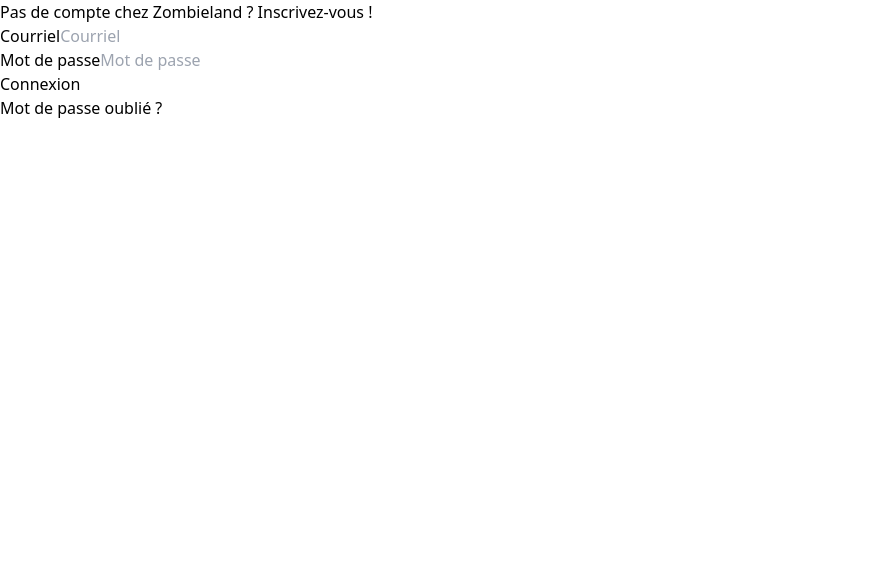
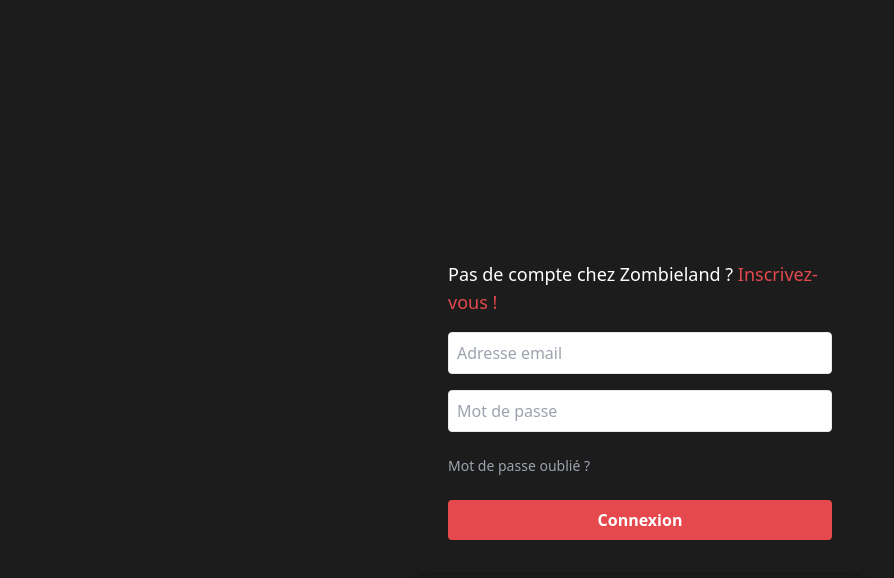
Before and after one commit to Pauline-Devavry/projet-zombieland-fork, a React (Vite) app in the folder client/: page /connexion in a window 1280 px wide. Shown: the top 578 px of the page, without its empty margins (0-894 px from the left). Built offline with nearby package versions, Linux system fonts and the light colour scheme.

Commit message:
S1D2 client - connexion page css

```diff
--- a/client/src/pages/Connexion.jsx
+++ b/client/src/pages/Connexion.jsx
@@ -12,41 +12,50 @@
 
 
   return (
-    <div>
-        <h2>Pas de compte chez Zombieland ? Inscrivez-vous !</h2>
+    <div className="flex flex-col items-center justify-center min-h-screen bg-backgroundColor">
+      <div className="bg-transparent p-8 rounded-lg shadow-lg w-full max-w-md">
+        <h2 className="text-white text-lg mb-4">
+          Pas de compte chez Zombieland ?{' '}
+          <span className="text-primaryColor">Inscrivez-vous !</span>
+        </h2>
         <form onSubmit={handleLogin}>
-    <div>
-            <label>Courriel</label>
-
-            <input type="email"
+          <div className="mb-4">
+            <input
+              type="email"
               value={email}
-            onChange={(e) => setPassword(e.target.value)}
-            placeholder="Courriel"
+              onChange={(e) => setEmail(e.target.value)}
+              placeholder="Adresse email"
               required
+              className="w-full p-2 border rounded text-black focus:outline-none focus:ring-2 focus:ring-primaryColor"
             />
-
           </div>
-    <div>
-            <label>Mot de passe</label>
+          <div className="mb-6">
             <input
               type="password"
               value={password}
               onChange={(e) => setPassword(e.target.value)}
               placeholder="Mot de passe"
               required
+              className="w-full p-2 border rounded text-black focus:outline-none focus:ring-2 focus:ring-primaryColor"
             />
           </div>
-        <button type="submit">
+          <div className="flex items-center justify-between">
+            <a href="#" className="text-gray-400 text-sm">
+              Mot de passe oublié ?
+            </a>
+          </div>
+          <div className="mt-6">
+            <button
+              type="submit"
+              className="w-full py-2 bg-primaryColor text-white font-bold rounded hover:bg-red-600 focus:outline-none focus:ring-2 focus:ring-primaryColor"
+            >
               Connexion
             </button>
+          </div>
         </form>
-      <a href="#" >
-        Mot de passe oublié ?
-      </a>
+      </div>
     </div>
   );
 }
 
-
-
-export default Connexion
+export default Connexion;
```
Also changed, not shown: 1 other file (tests, documents, lock files or other folders). Lines whose indentation alone changed are shown as unchanged.
